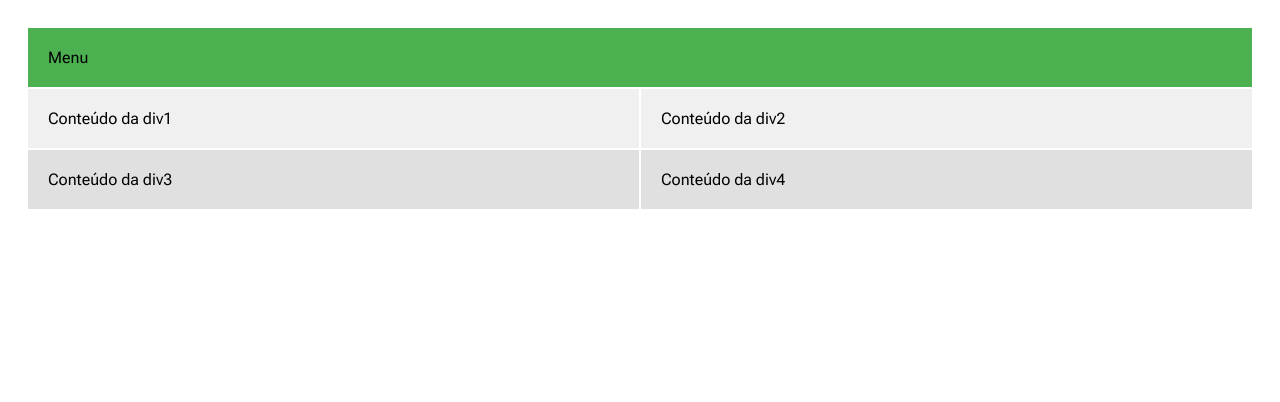
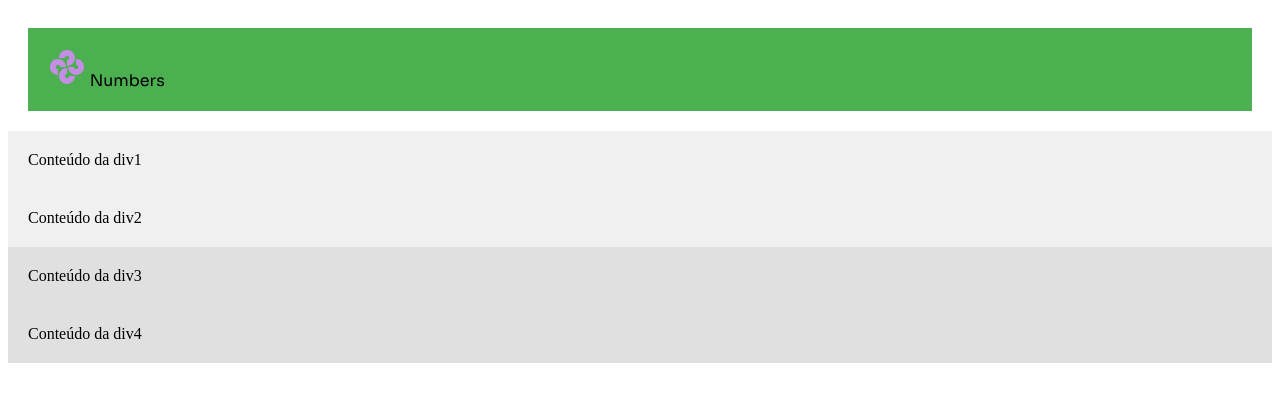
Before and after one commit to RafaelSantosFerreira/sorteadorNumeros, a plain HTML site: page index.html in a window 1280 px wide. Drawn offline with Linux system fonts and the light colour scheme.

Commit message:
excluido outros arquivos

```diff
--- a/index.html
+++ b/index.html
@@ -7,18 +7,19 @@
     <link rel="preconnect" href="https://fonts.gstatic.com" crossorigin>
     <link href="https://fonts.googleapis.com/css2?family=Sora&family=Roboto+Mono&family=Roboto+Flex:wght@300;400;700&display=swap" rel="stylesheet">
     <title>Sorteador de Números</title>
-    <link rel="stylesheet" href="stylesGrid.css">
+    <link rel="stylesheet" href="styles.css">
 </head>
 <body>
-    <div class="grid-container">
-        <div class="menu"
+    <div class="flex-container">
+        <div class="menu">
 
+            <img src="./assets/icone.svg" alt="Icone da Impresa">
+            Numbers
+        </div>
 
-        >Menu</div>
-
+        </div>
         <div class="div1">Conteúdo da div1</div>
         <div class="div2">Conteúdo da div2</div>
-
         <div class="div3">Conteúdo da div3</div>
         <div class="div4">Conteúdo da div4</div>
     </div>
--- a/stylesflex.css
+++ b/styles.css
@@ -6,13 +6,14 @@
 }
 
 .menu {
+    font-family: 'Sora', Tahoma, Geneva, Verdana, sans-serif;
     flex: 1 1 100%;
     background-color: #4CAF50; /* Cor de fundo do menu */
     padding: 20px;
     box-sizing: border-box;
 }
 
-.div1, .div2, .div3, .div4 {
+.div1, .div2,.div3, .div4 {
     flex: 1 1 calc(50% - 2px); /* Cada div ocupa metade do container, subtraindo o gap */
     padding: 20px;
     background-color: #f0f0f0; /* Cor de fundo */
--- a/stylesGrid.css
+++ /dev/null
@@ -1,66 +0,0 @@
-body{
-    font-family: 'Roboto Flex', sans-serif;
-}
-
-.grid-container {
-    display: grid;
-    grid-template-areas:
-        "menu menu"
-        "div1 div2"
-        "div3 div4";
-    grid-template-columns: 1fr 1fr;
-    grid-gap: 2px; /* Espaço entre as colunas e linhas */
-    padding: 20px;
-}
-
-.menu {
-    grid-area: menu;
-    width: 100%;
-    background-color: #4CAF50; /* Cor de fundo do menu */
-    padding: 20px;
-    box-sizing: border-box;
-}
-
-.div1 {
-    grid-area: div1;
-    padding: 20px;
-    background-color: #f0f0f0; /* Cor de fundo para distinguir */
-    box-sizing: border-box;
-}
-
-.div2 {
-    grid-area: div2;
-    padding: 20px;
-    background-color: #f0f0f0; /* Cor de fundo para distinguir */
-    box-sizing: border-box;
-}
-
-.div3 {
-    grid-area: div3;
-    padding: 20px;
-    background-color: #e0e0e0; /* Cor de fundo diferente para distinguir */
-    box-sizing: border-box;
-}
-
-.div4 {
-    grid-area: div4;
-    padding: 20px;
-    background-color: #e0e0e0; /* Cor de fundo diferente para distinguir */
-    box-sizing: border-box;
-}
-/* Layout para Celulares */
-@media (max-width: 768px) {
-    .grid-container {
-        grid-template-areas:
-            "menu"
-            "div1"
-            "div2"
-            "div3"
-            "div4";
-        grid-template-columns: 1fr; /* Apenas uma coluna */
-    }
-
-    .menu {
-        width: 100%;
-    }
-}
```
Also changed, not shown: indexflex.html (deleted, +0 -21 lines), assets/icone.svg (renamed from icone.svg).
